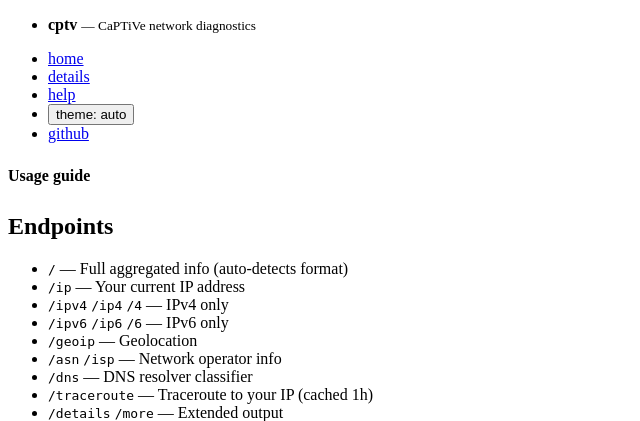
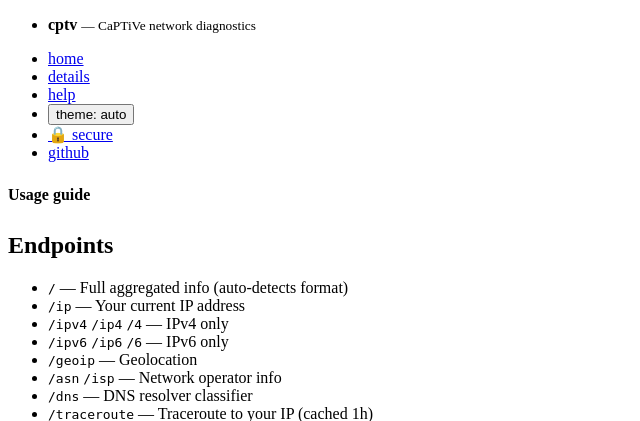
Before and after one commit to pdostal/cptv, a FastAPI app: page /help in a window 1280 px wide. Shown: the top 421 px of the page, without its empty margins (0-640 px from the left). Run offline with FastAPI, Linux system fonts and the light colour scheme; some libraries are stand-ins or nearby versions.

Commit message:
feat(ui): apex \u2194 secure switch link in the nav before github
The header now always shows a one-click link to the alternate
flavour of the site:

  * On apex (HTTP, default for ipv4./ipv6./www): '\ud83d\udd12 secure' \u2192 https://secure.<base>/
  * On secure. (HTTPS-enforced):                  '\ud83d\udd13 apex'   \u2192 http://<base>/

The middleware exposes the parsed base_domain on request.state so the
template doesn't have to call get_base_domain() itself. The apex link
is intentionally HTTP per PLAN \u00a72 (captive-portal-friendly); a per-line
djlint H022 disable marker documents that. Tests assert both links
appear from the right side.

```diff
--- a/cptv/middleware.py
+++ b/cptv/middleware.py
@@ -72,6 +72,7 @@ class SubdomainMiddleware(BaseHTTPMiddleware):
         )
         subdomain = detect_subdomain(request.headers.get("host"), base_domain)
         request.state.subdomain = subdomain
+        request.state.base_domain = base_domain
 
         if subdomain in _REWRITE_PREFIXES and request.scope["path"] == "/":
             request.scope["path"] = f"/{subdomain}"
--- a/cptv/templates/base.html
+++ b/cptv/templates/base.html
@@ -55,6 +55,28 @@
               theme: <span id="theme-toggle-label">auto</span>
             </button>
           </li>
+          {# Quick switch between the apex (HTTP) and secure. (HTTPS).
+             Always rendered so the alternate is one click away. #}
+          {% set _base = request.state.base_domain if request else "" %}
+          {% if request and request.state.subdomain == "secure" %}
+          <li>
+            {# djlint:off H022 -- apex is HTTP-only by design (PLAN \u00a72) #}
+            <a
+              href="http://{{ _base }}/"
+              title="Open the apex (HTTP) version of this site"
+              >🔓 apex</a
+            >
+            {# djlint:on #}
+          </li>
+          {% else %}
+          <li>
+            <a
+              href="https://secure.{{ _base }}/"
+              title="Open the TLS-enforced (secure.) version of this site"
+              >🔒 secure</a
+            >
+          </li>
+          {% endif %}
           <li>
             <a
               href="https://github.com/pdostal/cptv"
```
Also changed, not shown: tests/integration/test_subdomain_routing.py (+26 -0 lines).
